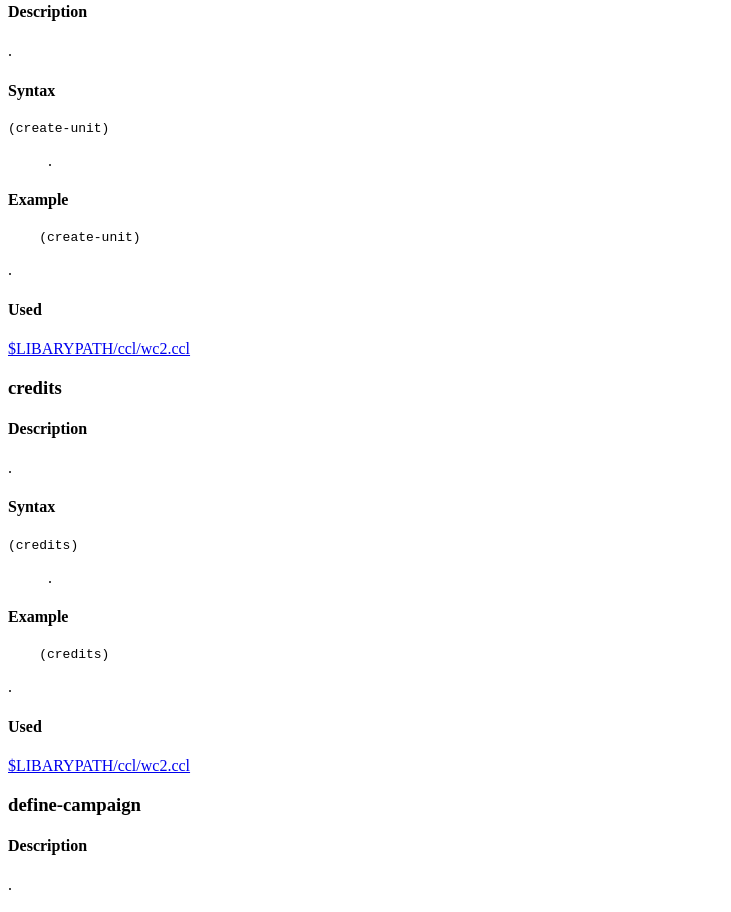
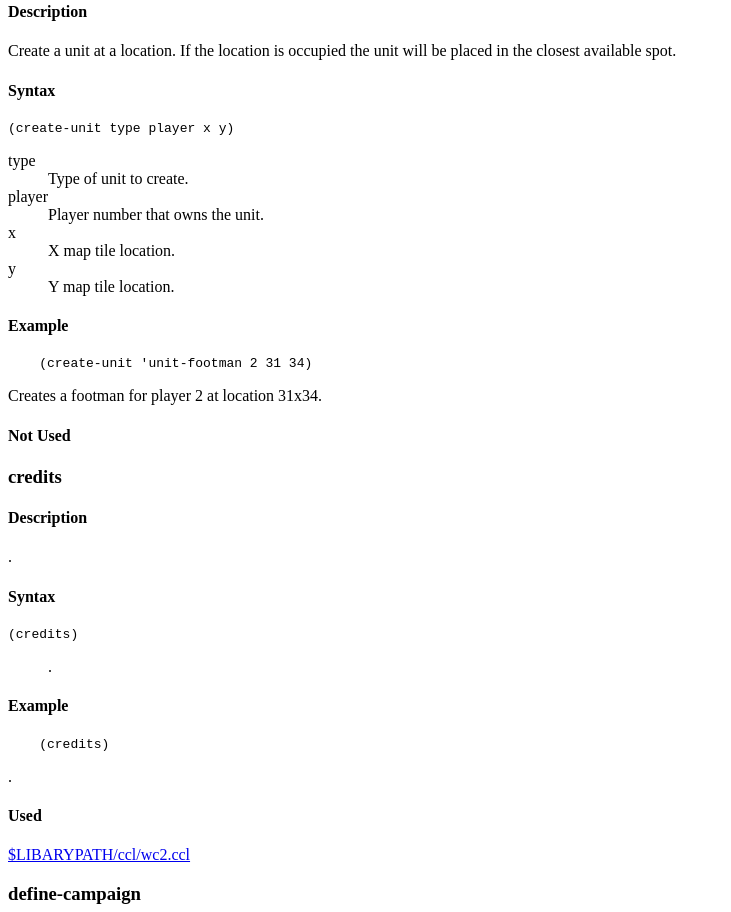
Before and after one commit to Stratagus/Stratagus, a plain HTML site: page doc/scripts/game.html in a window 1280 px wide. Shown: the part 3679-4591 px from the top of the page, without its empty margins (0-731 px from the left). Drawn offline with Linux system fonts and the light colour scheme.

Commit message:
Updated create-unit

```diff
--- a/doc/scripts/game.html
+++ b/doc/scripts/game.html
@@ -319,29 +319,37 @@ that are located in the area (0,0)-(10,10).
 
 <h4>Description</h4>
 
-.
-
-<h4>Syntax</h4>
-
-<code>(create-unit)</code>
-
-<dl>
-<dt></dt>
-<dd>.
-</dd>
-</dl>
-
-<h4>Example</h4>
-
-<pre>
-    (create-unit)
-</pre>
-
-<p>.
-
-<h4>Used</h4>
-
-<a href="../../data/ccl/wc2.ccl"> $LIBARYPATH/ccl/wc2.ccl </a>
+Create a unit at a location.  If the location is occupied the unit will be
+placed in the closest available spot.
+
+<h4>Syntax</h4>
+
+<code>(create-unit type player x y)</code>
+
+<dl>
+<dt>type</dt>
+<dd>Type of unit to create.
+</dd>
+<dt>player</dt>
+<dd>Player number that owns the unit.
+</dd>
+<dt>x</dt>
+<dd>X map tile location.
+</dd>
+<dt>y</dt>
+<dd>Y map tile location.
+</dd>
+</dl>
+
+<h4>Example</h4>
+
+<pre>
+    (create-unit 'unit-footman 2 31 34)
+</pre>
+
+<p>Creates a footman for player 2 at location 31x34.
+
+<h4>Not Used</h4>
 
 <a name="credits"></a>
 <h3>credits</h3>
```
